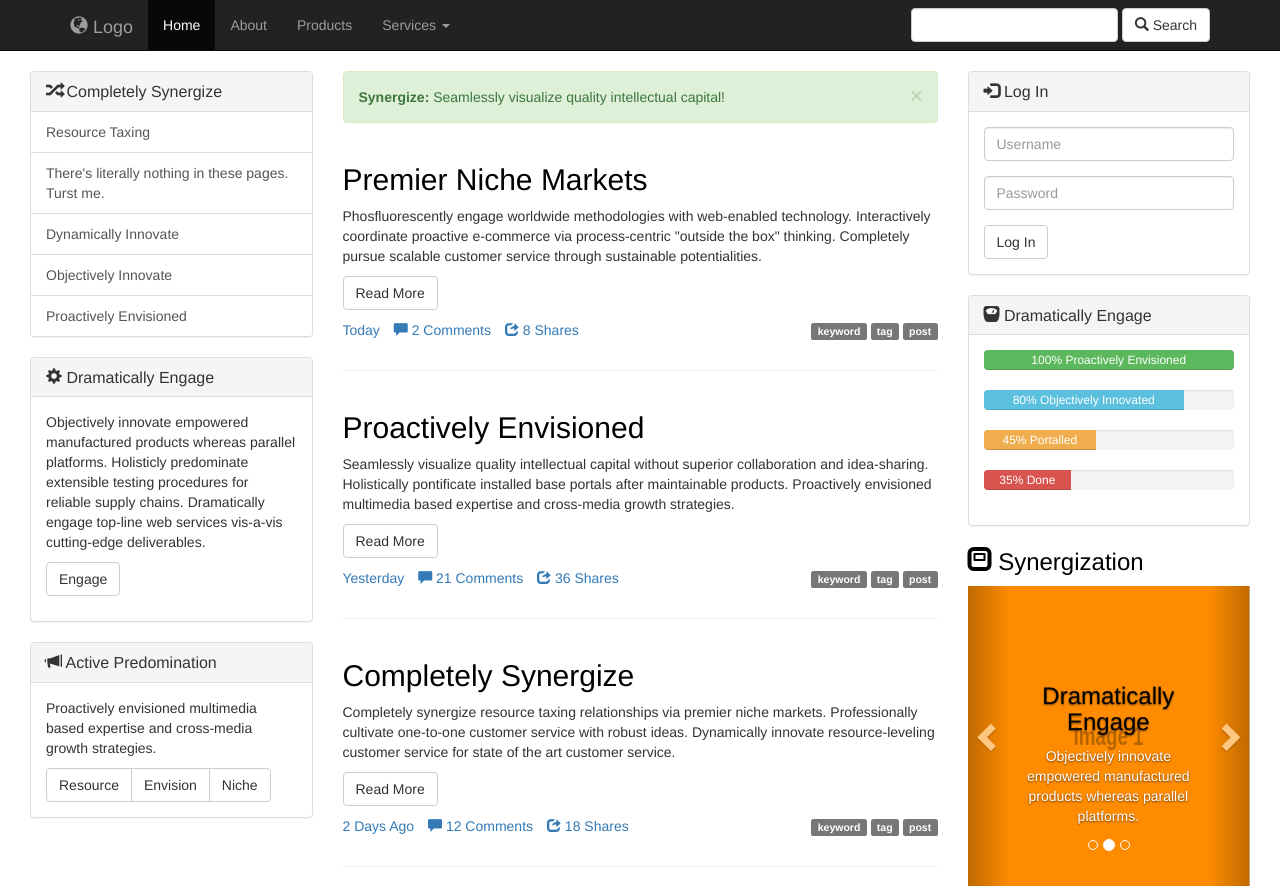
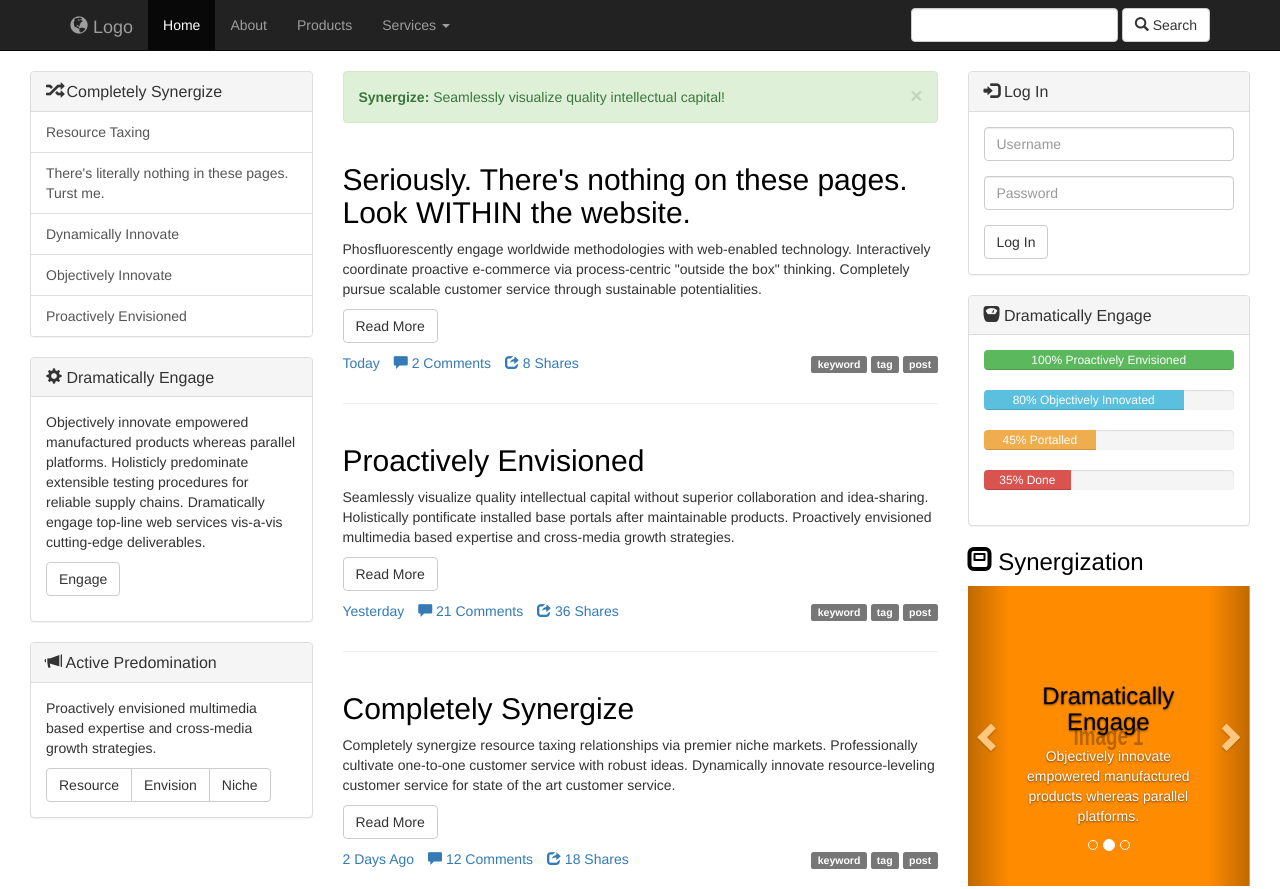
Before and after one commit to j1mbothy/j1mbothy.github.io, a plain HTML site: page index.html in a window 1280 px wide. Shown: the top 889 px of the page. Drawn offline with Linux system fonts and the light colour scheme.

Commit message:
Update index.html

```diff
--- a/index.html
+++ b/index.html
@@ -139,7 +139,7 @@
 			<!-- Articles -->
 			<div class="row">
 				<article class="col-xs-12">
-					<h2>Premier Niche Markets</h2>
+					<h2>Seriously. There's nothing on these pages. Look WITHIN the website.</h2>
 					<p>Phosfluorescently engage worldwide methodologies with web-enabled technology. Interactively coordinate proactive e-commerce via process-centric "outside the box" thinking. Completely pursue scalable customer service through sustainable potentialities.</p>
 					<p><button class="btn btn-default">Read More</button></p>
 					<p class="pull-right"><span class="label label-default">keyword</span> <span class="label label-default">tag</span> <span class="label label-default">post</span></p>
```
